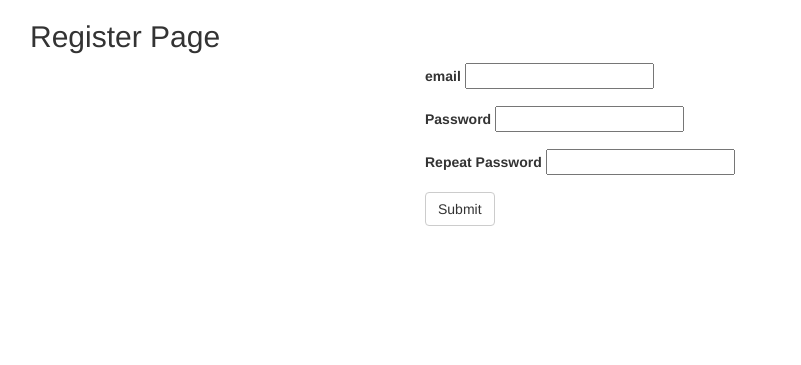
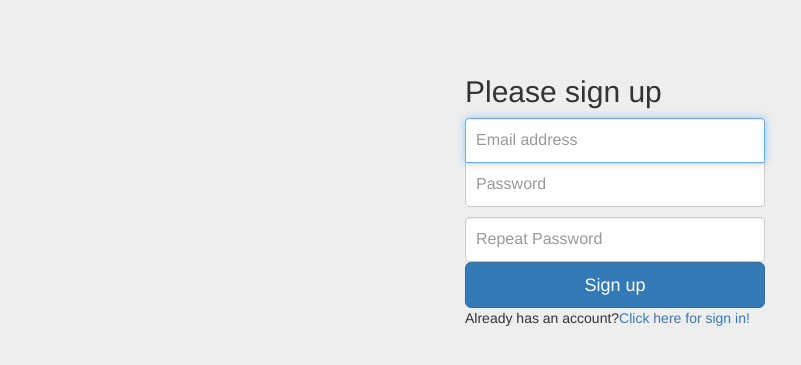
Before and after one commit to gdshen/algo_trading, a Flask app: template templates/register.html in a window 1280 px wide. Shown: the top 365 px of the page, without its empty margins (40-841 px from the left). Run offline with Flask 2, Linux system fonts and the light colour scheme; the template is opened without the code that fills it, so the values that code supplies are empty, except form fields; form fields are guessed from the names that the template uses; data that the repository does not hold is empty; some libraries are stand-ins or nearby versions.

Commit message:
beautify signin and signup view

```diff
--- a/static/custom/signin.css
+++ b/static/custom/signin.css
@@ -4,19 +4,19 @@ body {
   background-color: #eee;
 }
 
-.form-signin {
+.form-sign {
   max-width: 330px;
   padding: 15px;
   margin: 0 auto;
 }
-.form-signin .form-signin-heading,
-.form-signin .checkbox {
+.form-sign .form-sign-heading,
+.form-sign .checkbox {
   margin-bottom: 10px;
 }
-.form-signin .checkbox {
+.form-sign .checkbox {
   font-weight: normal;
 }
-.form-signin .form-control {
+.form-sign .form-control {
   position: relative;
   height: auto;
   -webkit-box-sizing: border-box;
@@ -25,15 +25,15 @@ body {
   padding: 10px;
   font-size: 16px;
 }
-.form-signin .form-control:focus {
+.form-sign .form-control:focus {
   z-index: 2;
 }
-.form-signin input[type="email"] {
+.form-sign input[type="email"] {
   margin-bottom: -1px;
   border-bottom-right-radius: 0;
   border-bottom-left-radius: 0;
 }
-.form-signin input[type="password"] {
+.form-sign input[type="password"] {
   margin-bottom: 10px;
   border-top-left-radius: 0;
   border-top-right-radius: 0;
--- a/templates/register.html
+++ b/templates/register.html
@@ -1,23 +1,29 @@
 {% extends "base.html" %}
+
+{% block head %}
+    <title>Sign up</title>
+    <link href="{{ url_for("static", filename="custom/signin.css") }}" rel="stylesheet">
+{% endblock %}
+
 {% block content %}
-    <h2>Register Page</h2>
-    <form action="" method="POST" name="form">
-        <div class="col-md-4 col-md-offset-4">
+
+    <div class="container">
+        <form action="" method="POST" name="form" class="form-sign">
+            <h2 class="form-sign-heading">Please sign up</h2>
             {{ form.hidden_tag() }}
-            <div class="form-group">
-                <label class="control-label" for="email">email</label>
-                {{ form.email }}
-            </div>
-            <div class="form-group">
-                <label class="control-label" for="password">Password</label>
-                {{ form.password }}
-            </div>
-            <div class="form-group">
-                <label class="control-label" for="confirm">Repeat Password</label>
-                {{ form.confirm }}
-            </div>
-            <button class="btn btn-default" type="submit">Submit</button>
-        </div>
-    </form>
+
+            <label for="email" class="sr-only">Email address</label>
+            {{ form.email(class="form-control", placeholder="Email address", autofocus=true) }}
+
+            <label for="password" class="sr-only">Password</label>
+            {{ form.password(class_="form-control", placeholder="Password") }}
+
+            <label for="confirm" class="sr-only">Confirm</label>
+            {{ form.confirm(class_="form-control", placeholder="Repeat Password") }}
+
+            <button class="btn btn-lg btn-primary btn-block" type="submit">Sign up</button>
+            <p>Already has an account?<a href="{{ url_for("auth_flask_login.login") }}">Click here for sign in!</a></p>
+        </form>
+    </div>
 
 {% endblock %}
```
Also changed, not shown: templates/login.html (+5 -4 lines).
